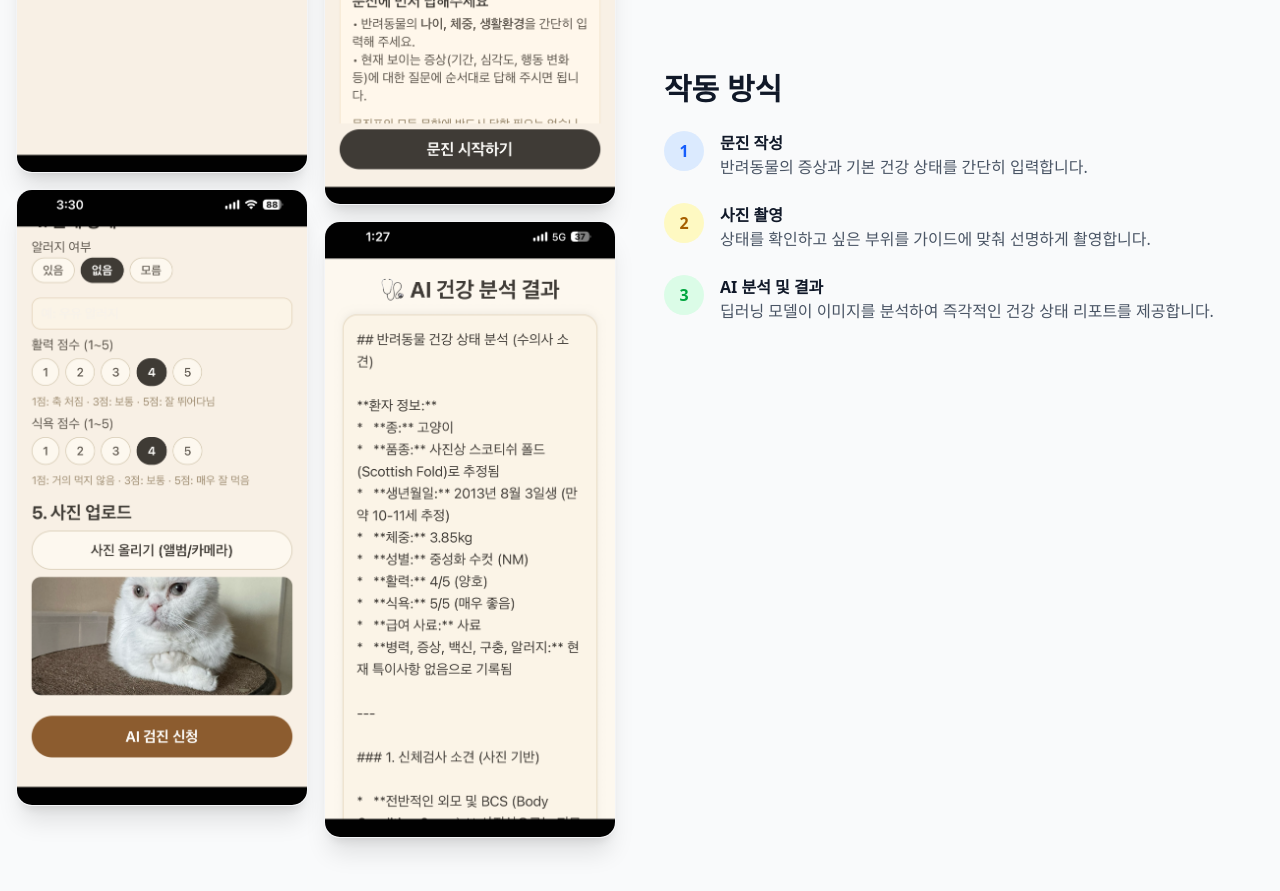
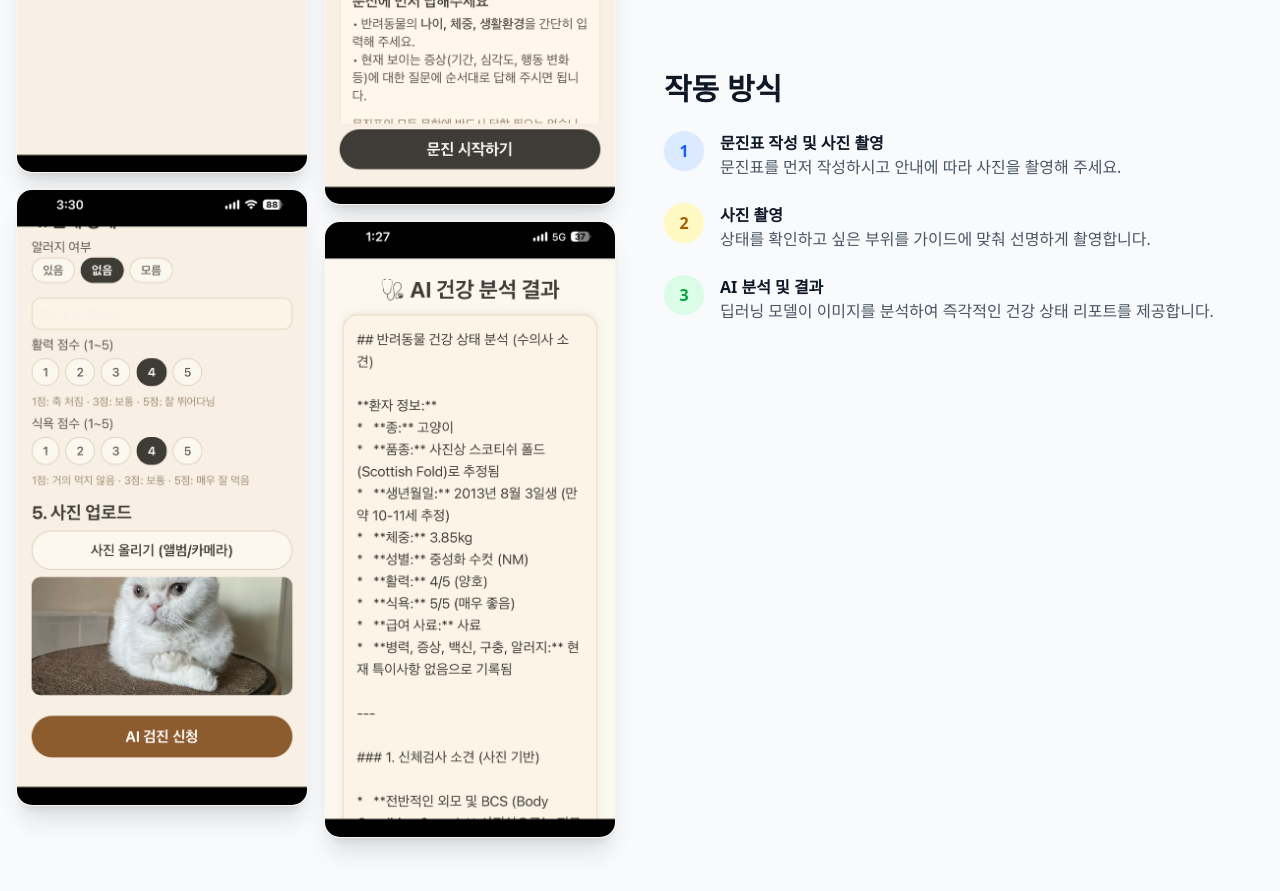
Before and after one commit to pdol1114-bit/inovaaiweb, a Next.js app: page /sniff in a window 1280 px wide. Shown: the part 1820-2711 px from the top of the page. Built offline with nearby package versions, Linux system fonts and the light colour scheme.

Commit message:
style: refine Step 1 instruction on Sniff page

```diff
--- a/src/app/sniff/page.tsx
+++ b/src/app/sniff/page.tsx
@@ -70,8 +70,8 @@ export default function SniffPage() {
                                 <div className="flex items-start space-x-4">
                                     <div className="w-10 h-10 rounded-full bg-blue-100 flex items-center justify-center text-blue-600 shrink-0 font-bold">1</div>
                                     <div>
-                                        <h4 className="font-bold text-gray-900">문진 작성</h4>
-                                        <p className="text-gray-600">반려동물의 증상과 기본 건강 상태를 간단히 입력합니다.</p>
+                                        <h4 className="font-bold text-gray-900">문진표 작성 및 사진 촬영</h4>
+                                        <p className="text-gray-600">문진표를 먼저 작성하시고 안내에 따라 사진을 촬영해 주세요.</p>
                                     </div>
                                 </div>
                                 <div className="flex items-start space-x-4">
```
